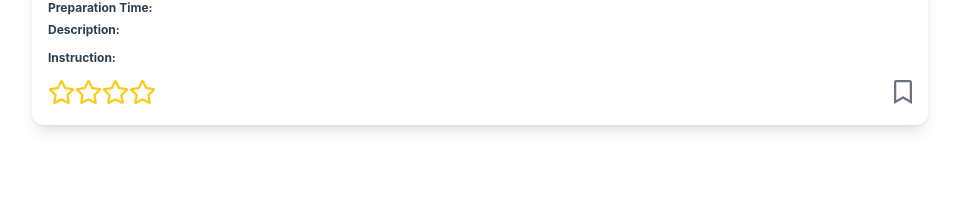
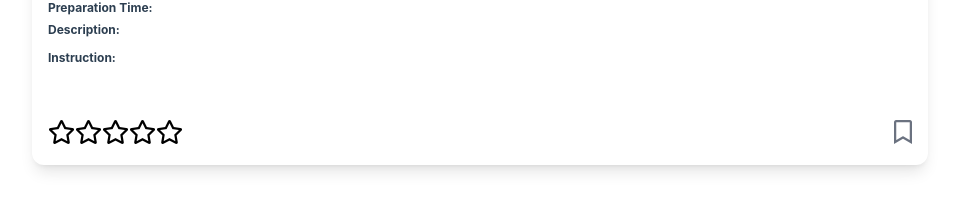
Before and after one commit to ImanHex/Frontend-bookmarks, a Vue app in the folder frontend-IR/: page /recipe/1 in a window 1280 px wide. Shown: the part 339-538 px from the top of the page, without its empty margins (224-1183 px from the left). Built offline with nearby package versions, Linux system fonts and the light colour scheme; no server answers.

Commit message:
rating and bookmark interact

```diff
--- a/frontend-IR/src/components/RecipeDetail.vue
+++ b/frontend-IR/src/components/RecipeDetail.vue
@@ -42,17 +42,34 @@
         </div>
 
         <!-- Rating and Save Icon Section -->
-        <div class="flex justify-between items-center">
+        <div class="flex justify-between items-center mt-10">
           <!-- Rating Display -->
+
           <div class="text-yellow-400 text-2xl">
-            <i class="fas fa-star"></i>
-            <i class="fas fa-star"></i>
-            <i class="fas fa-star"></i>
-            <i class="far fa-star"></i>
+            <i
+              v-for="star in 5"
+              :key="star"
+              :class="[
+                'fas',
+                userRating >= star
+                  ? 'fa-star text-yellow-400'
+                  : 'fa-star text-black',
+                'cursor-pointer',
+              ]"
+              @click="rateRecipe(star)"
+            ></i>
           </div>
 
-          <button class="text-gray-500 hover:text-gray-700 text-2xl">
-            <i class="far fa-bookmark"></i>
+          <button
+            class="text-gray-500 hover:text-gray-700 text-2xl"
+            @click="toggleBookmark"
+          >
+            <i
+              :class="[
+                'far',
+                isBookmarked ? 'fa-bookmark text-red-500' : 'fa-bookmark',
+              ]"
+            ></i>
           </button>
         </div>
       </div>
@@ -69,6 +86,8 @@ export default {
   setup() {
     const recipe = ref({});
     const route = useRoute();
+    const isBookmarked = ref(false);
+    const userRating = ref(0);
 
     onMounted(async () => {
       const recipeId = route.params.index;
@@ -79,9 +98,30 @@ export default {
         console.error(error);
       }
     });
+    const toggleBookmark = async () => {
+      console.log("Toggle bookmark function called");
+      isBookmarked.value = !isBookmarked.value;
+      console.log(isBookmarked.value);
+      if (isBookmarked.value) {
+        try {
+          //API later naa
+        } catch (error) {
+          console.error(error);
+        }
+      }
+    };
+    const rateRecipe = (rating) => {
+      console.log("Rating:", rating);
+      userRating.value = rating;
+      // API not done
+    };
 
     return {
       recipe,
+      isBookmarked,
+      toggleBookmark,
+      rateRecipe,
+      userRating,
     };
   },
 };
```
